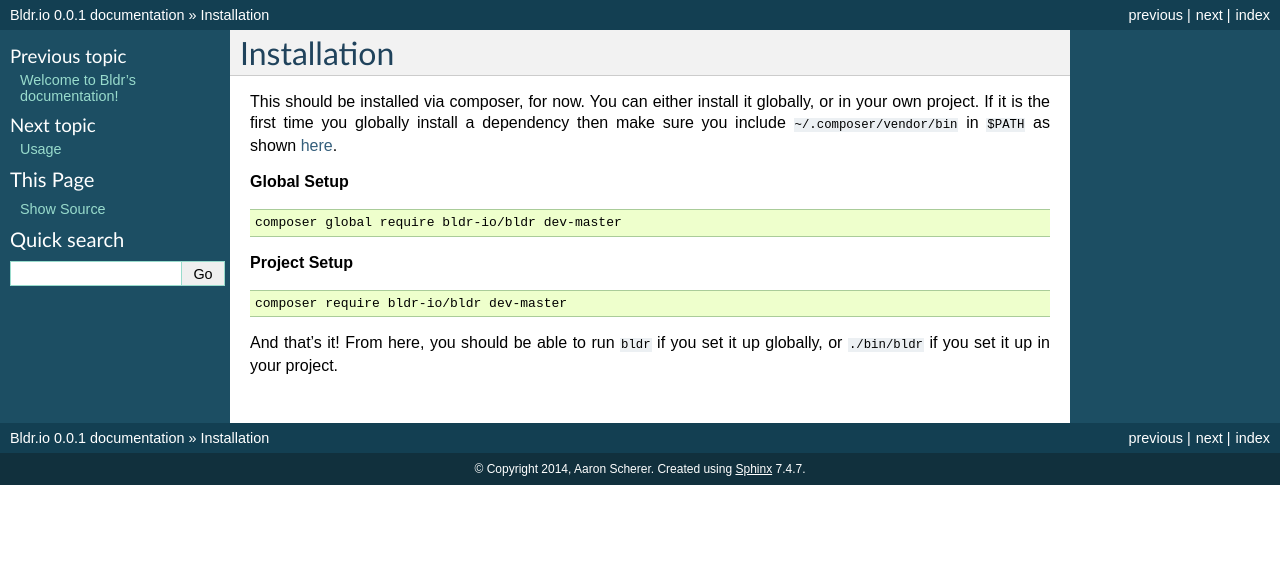
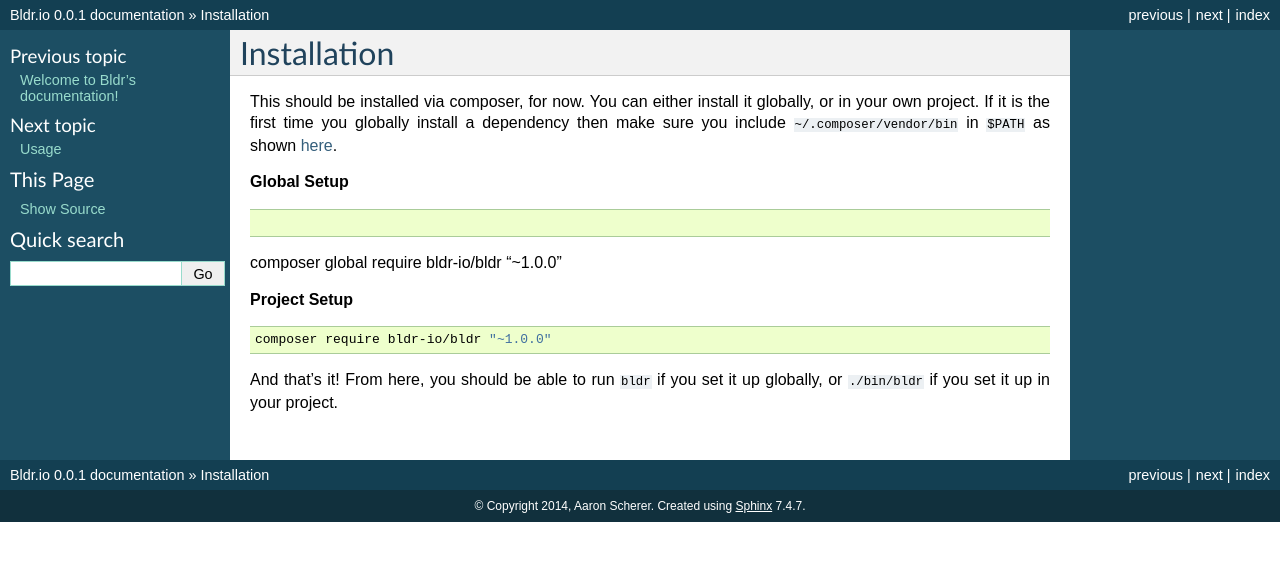
Before and after one commit to bldr-io/bldr, a Sphinx documentation site: the page built from docs/installation.rst, in a window 1280 px wide. Shown: the top 561 px of the page. Built offline with Sphinx 7.4.7, drawn with Linux system fonts in a browser that asks for light colours; pages that are not in the unit, such as notebooks, are missing from menus.

Commit message:
Updating installation version

```diff
--- a/docs/installation.rst
+++ b/docs/installation.rst
@@ -9,13 +9,13 @@ in ``$PATH`` as shown here_.
 
 .. code-block:: shell
 
-    composer global require bldr-io/bldr dev-master
+composer global require bldr-io/bldr "~1.0.0"
 
 **Project Setup**
 
 .. code-block:: shell
 
-    composer require bldr-io/bldr dev-master
+    composer require bldr-io/bldr "~1.0.0"
 
 
 And that's it! From here, you should be able to run ``bldr`` if you set it up globally, or ``./bin/bldr`` if you set
```
